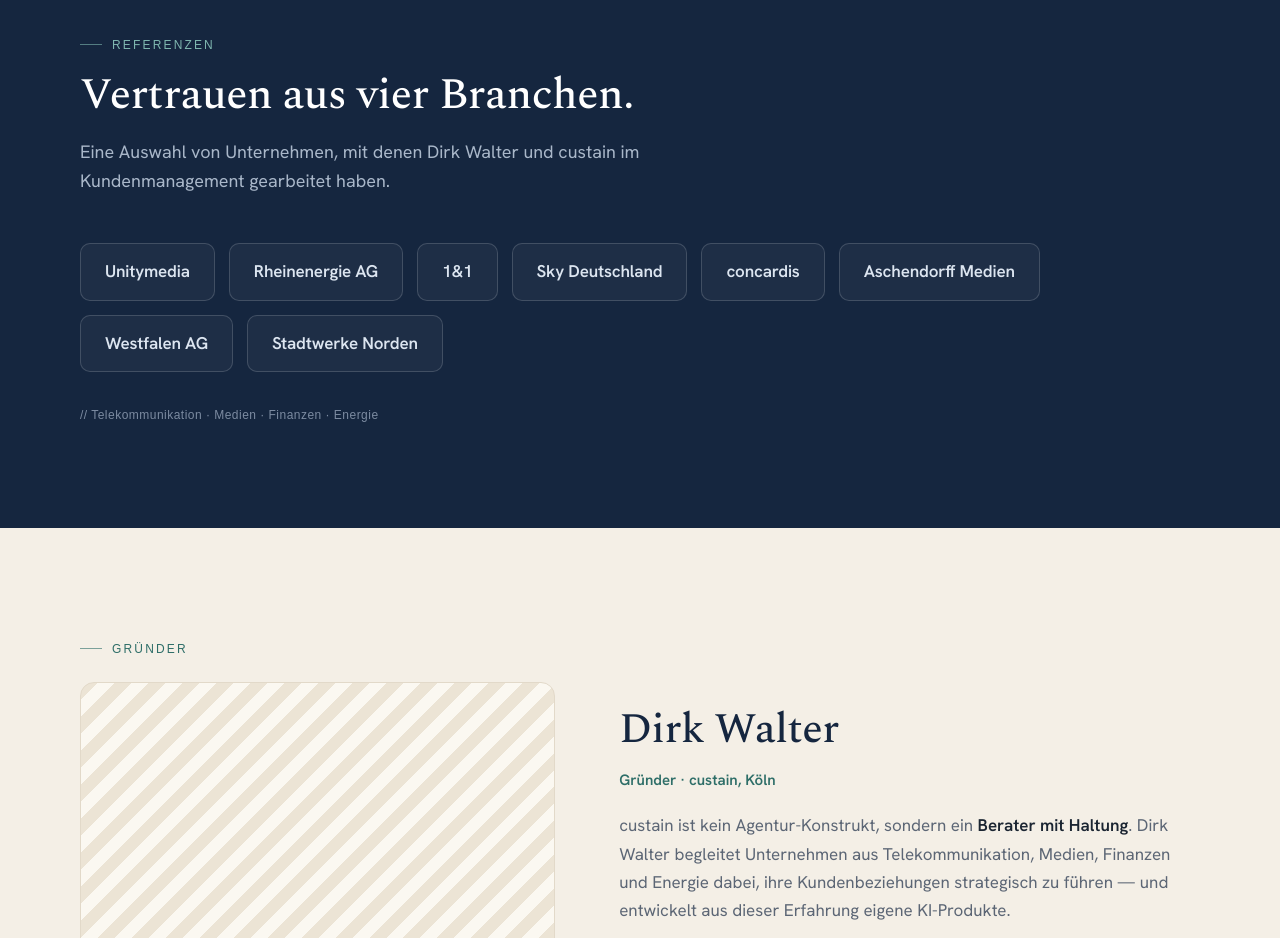
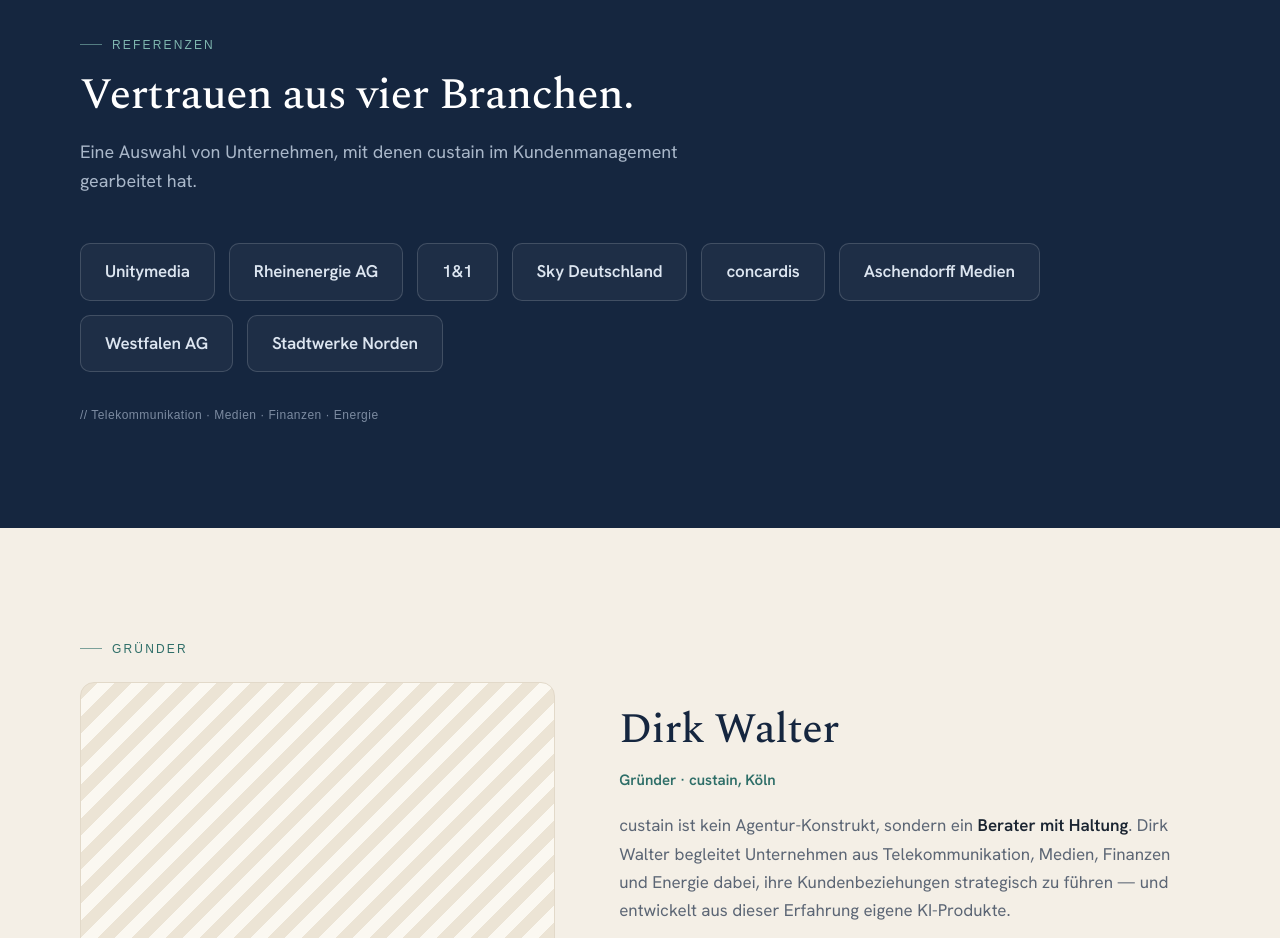
Before and after one commit to ditowa71/custain-web, a Next.js app: page / in a window 1280 px wide. Shown: the part 1920-2858 px from the top of the page. Built offline with nearby package versions, Linux system fonts and the light colour scheme; a web font is replaced by a local one.

Commit message:
Copy: Referenzen-Untertitel angepasst

```diff
--- a/app/page.tsx
+++ b/app/page.tsx
@@ -124,7 +124,7 @@
         <div className="section-head">
           <span className="eyebrow">Referenzen</span>
           <h2>Vertrauen aus vier Branchen.</h2>
-          <p className="sub">Eine Auswahl von Unternehmen, mit denen Dirk Walter und custain im Kundenmanagement gearbeitet haben.</p>
+          <p className="sub">Eine Auswahl von Unternehmen, mit denen custain im Kundenmanagement gearbeitet hat.</p>
         </div>
         <div className="chips">
           {refs.map((r) => (
```
